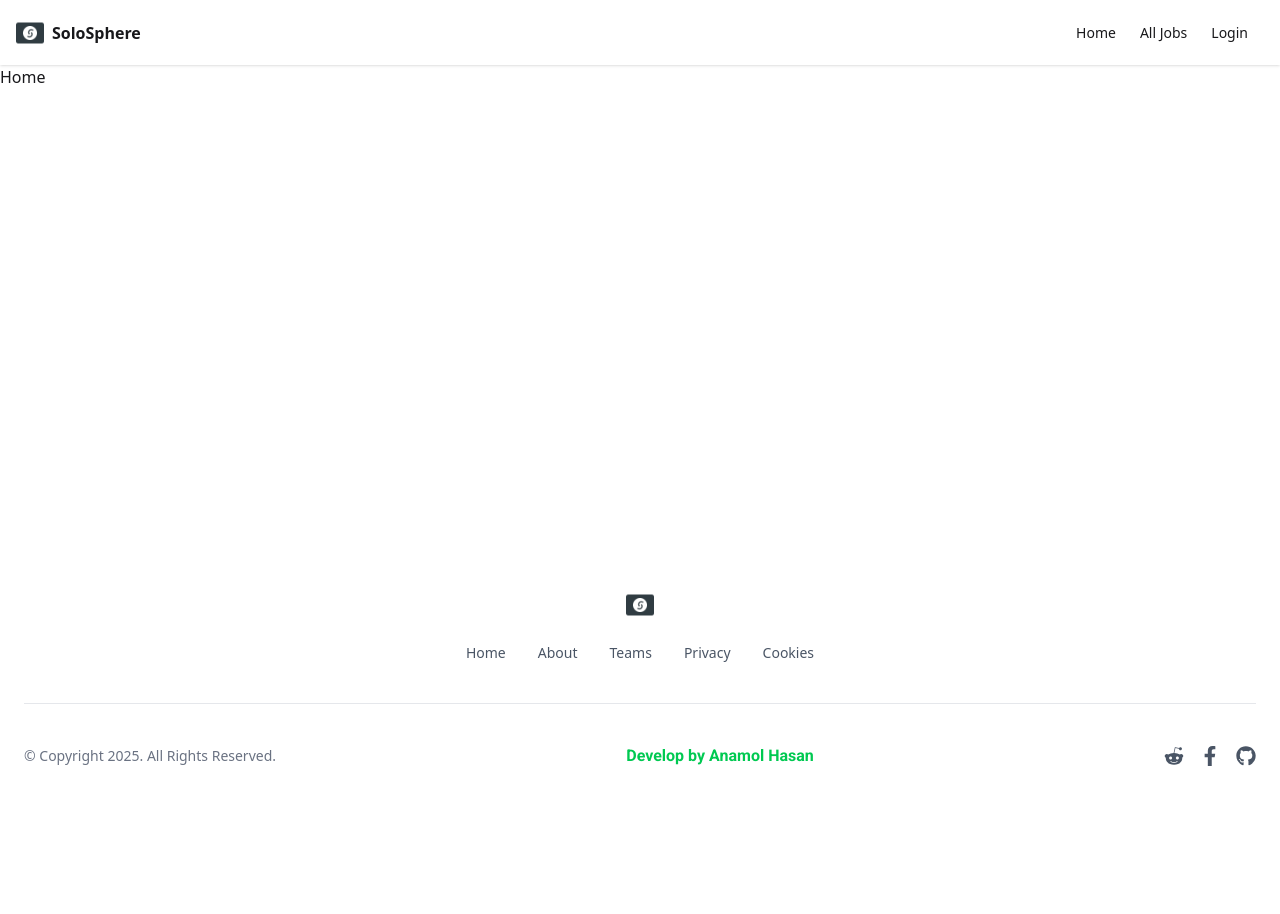
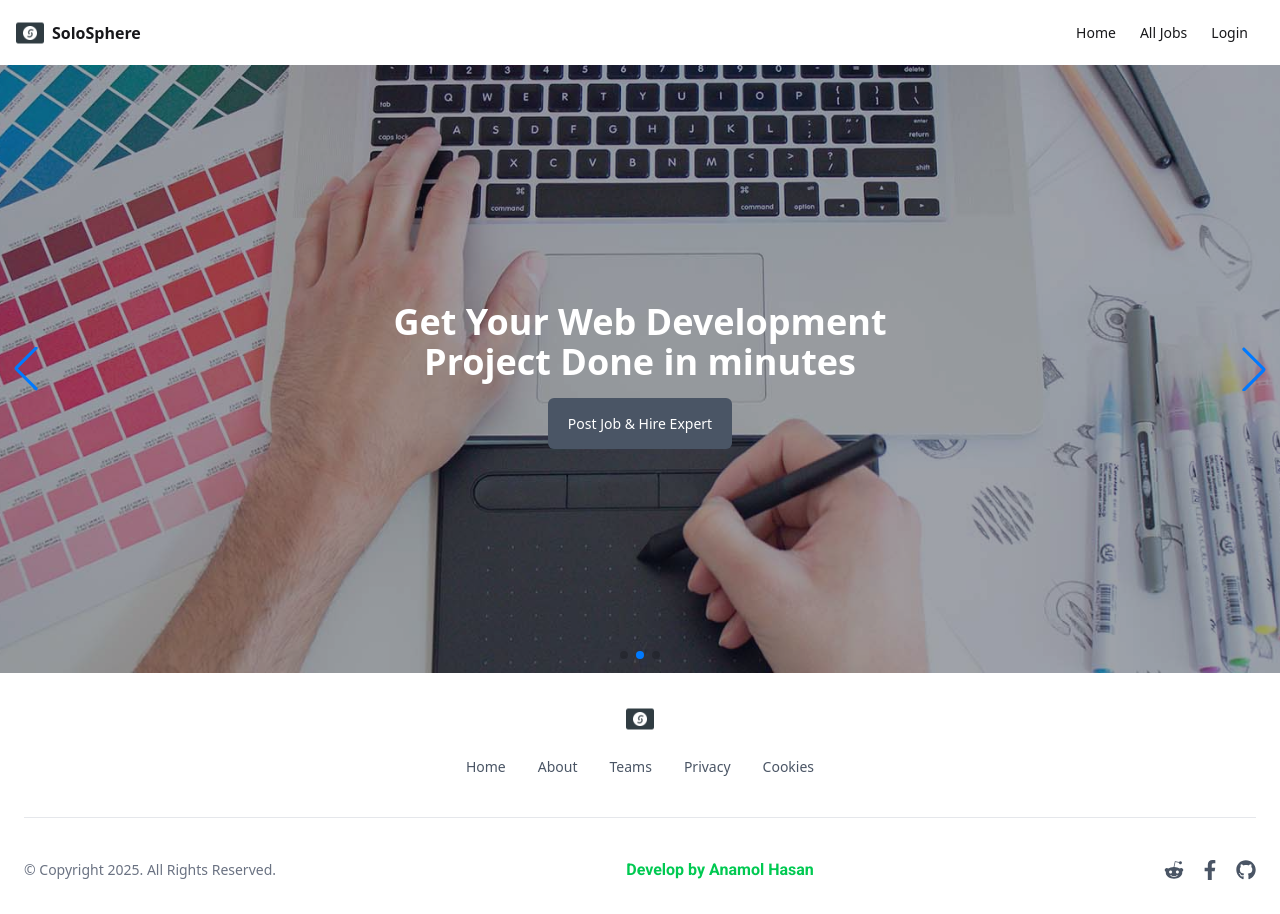
Before and after one commit to anamolhasan/solo-sphere, a React (Vite) app in the folder client/: page / in a window 1280 px wide. Before the commit the page ends 800 px from the top, so only its background shows below. Built offline with nearby package versions, Linux system fonts and the light colour scheme; no server answers; a web font is replaced by a local one.

Commit message:
swiper caroucel added

```diff
--- a/client/src/components/Navbar.jsx
+++ b/client/src/components/Navbar.jsx
@@ -43,7 +43,7 @@ const Navbar = () => {
       </div>
       <ul
         tabIndex={0}
-        className="menu menu-sm dropdown-content bg-base-100 rounded-box z-1 mt-3 w-52 p-2 shadow">
+        className="menu menu-sm dropdown-content bg-base-200 rounded-box z-1 mt-3 w-52 p-2 shadow backdrop-blur-md">
         <li>
           <Link to={'/add-job'} className='justify-between'>Add Job</Link>
         </li>
@@ -57,7 +57,7 @@ const Navbar = () => {
           <Link to={'/bid-requests'} className='justify-between'>Bid Requests</Link>
         </li>
         <li className='mt-2'>
-          <button onClick={logOut} className='bg-gray-200 block text-black text-center'>Logout</button>
+          <button onClick={logOut} className='bg-gray-900 hover:bg-gray-600 text-white block  text-center'>Logout</button>
         </li>
       </ul>
     </div>
--- a/client/src/index.css
+++ b/client/src/index.css
@@ -9,3 +9,33 @@
   --font-lato: "Lato", sans-serif;
   --font-edu-TAS-Beginner: "Edu TAS Beginner",sans-serif, cursive;
 }
+
+
+/* swiper slider css start */
+.swiper {
+  width: 100%;
+  height: 100%;
+}
+
+.swiper-slide {
+  text-align: center;
+  font-size: 18px;
+  background: #444;
+
+  display: flex;
+  justify-content: center;
+  align-items: center;
+}
+
+.swiper-slide img {
+  display: block;
+  width: 100%;
+  height: 100%;
+  object-fit: cover;
+}
+
+.swiper {
+  margin-left: auto;
+  margin-right: auto;
+}
+/* swiper slider css end */
--- a/client/src/pages/Home/Home.jsx
+++ b/client/src/pages/Home/Home.jsx
@@ -1,8 +1,11 @@
 import React from 'react'
+import Carousel from './carousel/Carousel'
 
 const Home = () => {
   return (
-    <div>Home</div>
+    <div>
+      <Carousel />
+    </div>
   )
 }
 
--- /dev/null
+++ b/client/src/pages/Home/carousel/Carousel.jsx
@@ -0,0 +1,64 @@
+// import React, { useRef, useState } from 'react';
+// Import Swiper React components
+import { Swiper, SwiperSlide } from 'swiper/react';
+
+// Import Swiper styles
+import 'swiper/css';
+import 'swiper/css/pagination';
+import 'swiper/css/navigation';
+
+import '../../../index.css';
+
+// import required modules
+import { Autoplay, Pagination, Navigation } from 'swiper/modules';
+import Slide from './Slide';
+
+import bgImg1 from '../../../assets/images/carousel1.jpg'
+import bgImg2 from '../../../assets/images/carousel2.jpg'
+import bgImg3 from '../../../assets/images/carousel3.jpg'
+
+const Carousel = () => {
+ return (
+    <>
+      <Swiper
+        slidesPerView={1}
+        spaceBetween={30}
+        centeredSlides={true}
+        loop={true}
+        autoplay={{
+          delay: 3000,
+          disableOnInteraction: false,
+        }}
+        pagination={{
+          clickable: true,
+        }}
+        navigation={true}
+        modules={[Autoplay, Pagination, Navigation]}
+        className="mySwiper container px-6 py-10 mx-auto"
+      >
+        <SwiperSlide>
+          <Slide
+          image={bgImg1}
+          text={'Get Your Web Development Project Done in minutes'}
+          />
+        </SwiperSlide>
+        <SwiperSlide>
+          <Slide
+          image={bgImg2}
+          text={'Get Your Web Development Project Done in minutes'}
+          />
+        </SwiperSlide>
+        <SwiperSlide>
+          <Slide
+          image={bgImg3}
+          text={'Get Your Web Development Project Done in minutes'}
+          />
+        </SwiperSlide>
+
+
+      </Swiper>
+    </>
+  );
+}
+
+export default Carousel
--- /dev/null
+++ b/client/src/pages/Home/carousel/Slide.jsx
@@ -0,0 +1,24 @@
+import React from 'react'
+import { Link } from 'react-router'
+
+const Slide = ({image, text}) => {
+  return (
+
+
+    <div class="w-full bg-center bg-cover h-[38rem]" style={{backgroundImage: `url(${image})`}}>
+        <div class="flex items-center justify-center w-full h-full bg-gray-900/40">
+            <div class="text-center">
+                <h1 class="text-3xl font-semibold text-white lg:text-4xl w-2/3 mx-auto">{text}</h1>
+                <br />
+                <Link  to='/add-job'
+            className='w-full px-5 py-4 mt-4 text-sm font-medium text-white capitalize transition-colors duration-300 transform bg-gray-600 rounded-md lg:w-auto hover:bg-gray-500 focus:outline-none focus:bg-gray-500'>Post Job & Hire Expert</Link>
+            </div>
+        </div>
+    </div>
+
+
+
+  )
+}
+
+export default Slide
```
